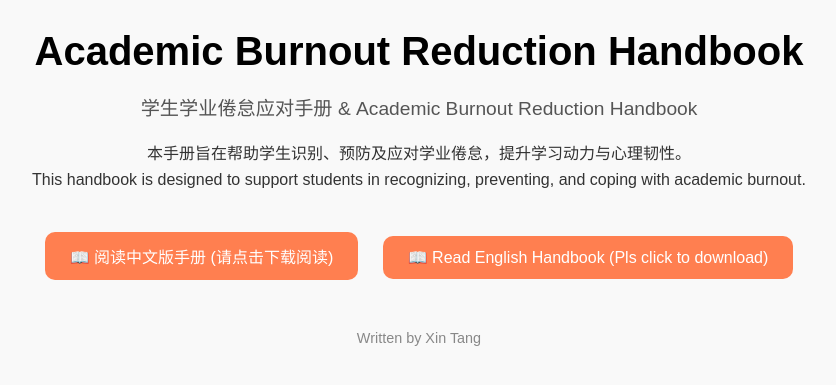
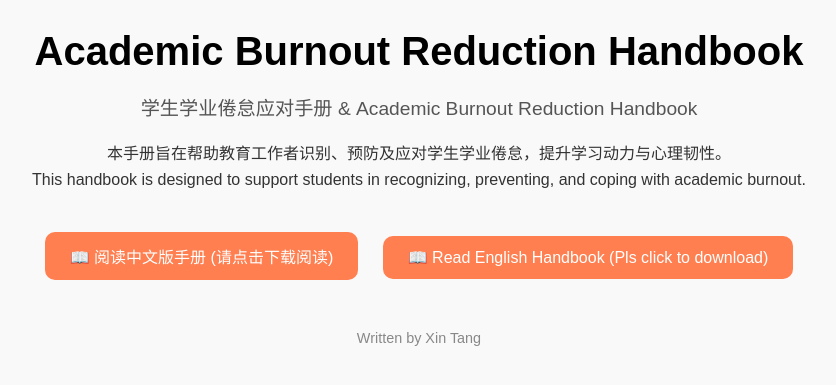
Before and after one commit to burnout-handbook/academic-burnout, a plain HTML site: page index.html in a window 1280 px wide. Shown: the part 297-682 px from the top of the page, without its empty margins (221-1057 px from the left). Drawn offline with Linux system fonts and the light colour scheme.

Commit message:
Update index.html

```diff
--- a/index.html
+++ b/index.html
@@ -12,7 +12,7 @@
     <h1>Academic Burnout Reduction Handbook</h1>
     <p class="subtitle">学生学业倦怠应对手册 & Academic Burnout Reduction Handbook</p>
     <p class="description">
-      本手册旨在帮助学生识别、预防及应对学业倦怠，提升学习动力与心理韧性。<br>
+      本手册旨在帮助教育工作者识别、预防及应对学生学业倦怠，提升学习动力与心理韧性。<br>
       This handbook is designed to support students in recognizing, preventing, and coping with academic burnout.
     </p>
     <div class="buttons">
```
